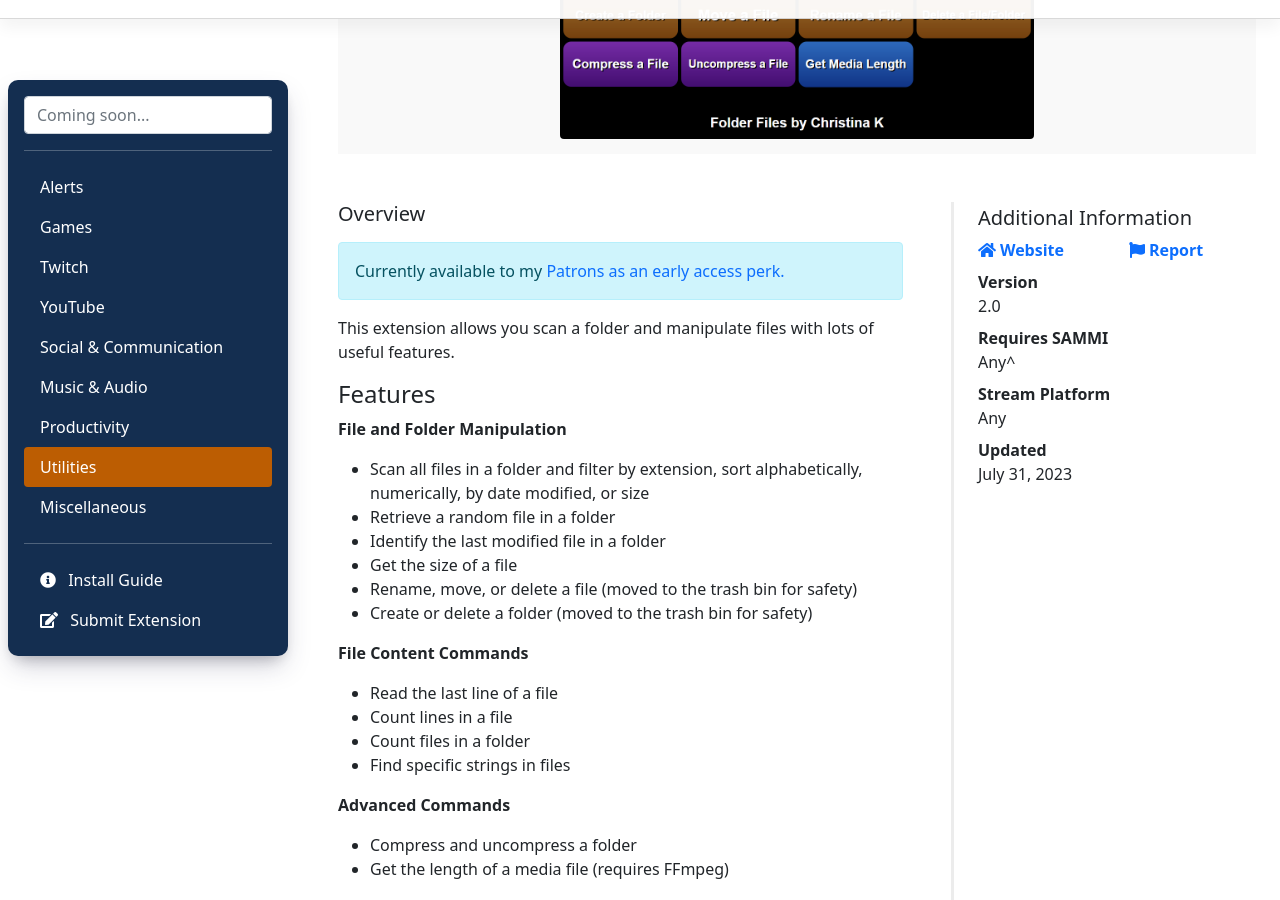
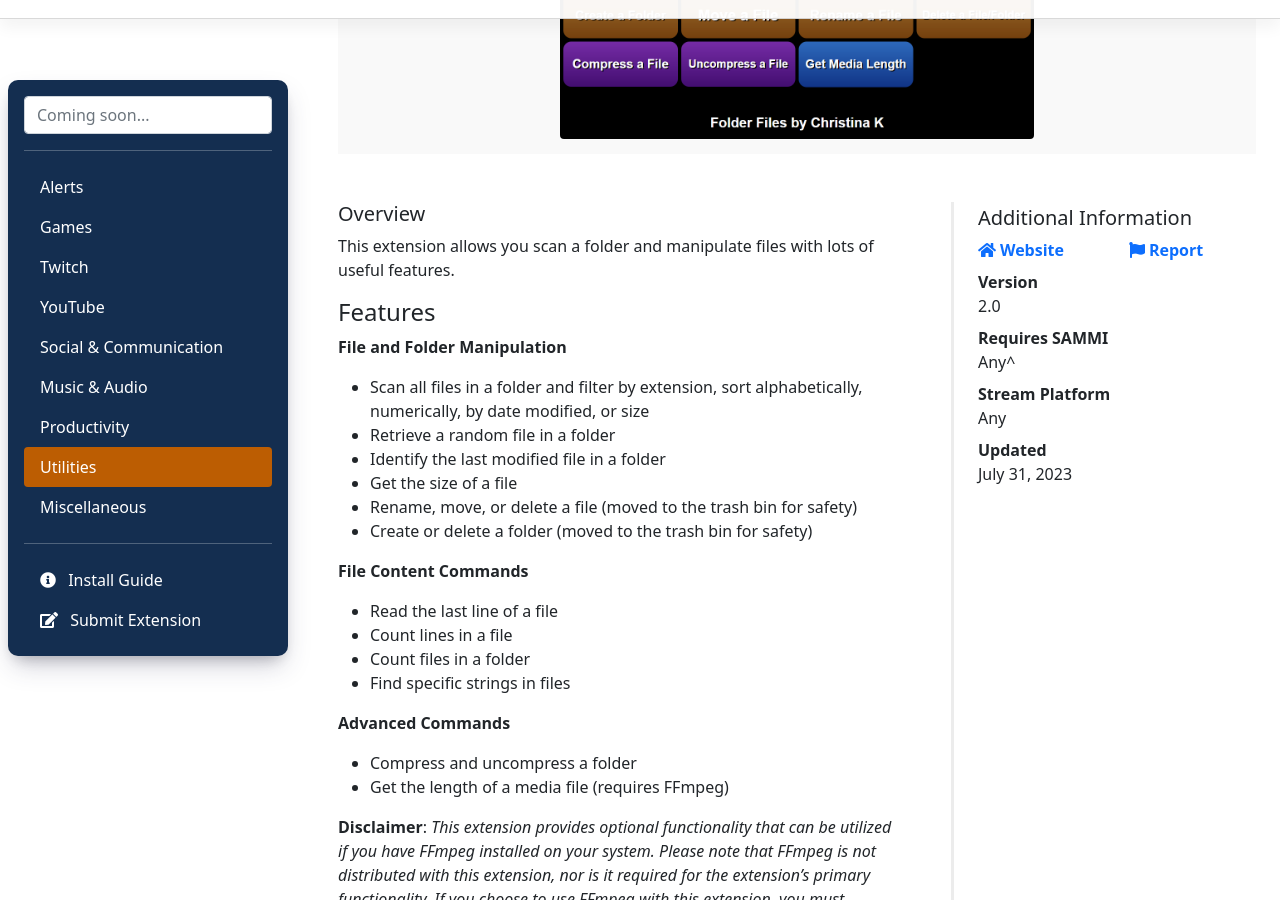
Before and after one commit to SAMMISolutions/SAMMISolutions.github.io, a Jekyll site: the page built from collections/_extensions/folder-files.md, in a window 1280 px wide and 900 px high, scrolled down 870 px. Built offline with Jekyll 4.4.1, drawn with Linux system fonts in a browser that asks for light colours; comment, search, counter and statistics services are not loaded.

Commit message:
Update folder-files.md

```diff
--- a/collections/_extensions/folder-files.md
+++ b/collections/_extensions/folder-files.md
@@ -15,8 +15,6 @@ version: 2.0
 sammi_version: Any
 platform: Any
 overview: |
-    <div class="alert alert-info mt-3" role="alert">Currently available to my <a href="https://www.patreon.com/Christinna">Patrons as an early access perk.</a></div>
-
     This extension allows you scan a folder and manipulate files with lots of useful features.
 
     #### Features
```
